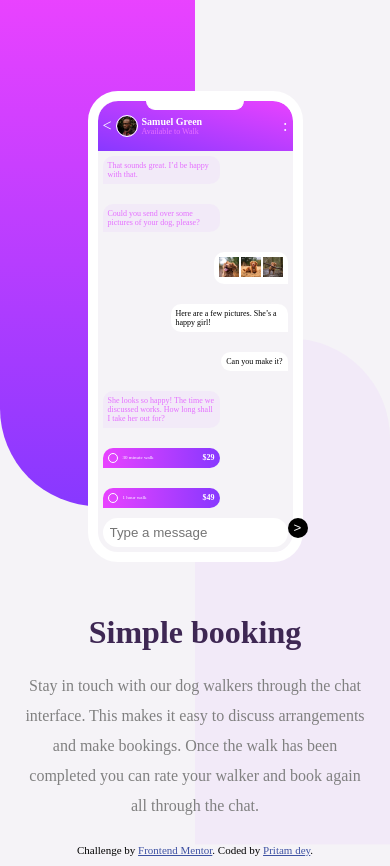
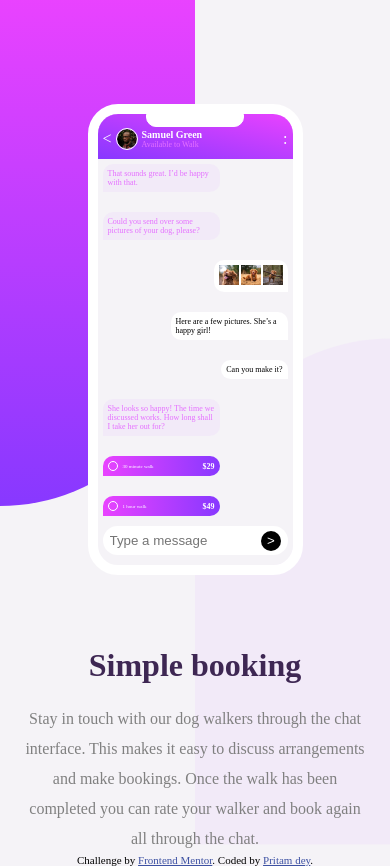
Before and after one commit to onlypritamdey/intermediate, a plain HTML site: page Project1/index.html in a window 390 px wide. Drawn offline with Linux system fonts and the light colour scheme.

Commit message:
Update index.html

```diff
--- a/Project1/index.html
+++ b/Project1/index.html
@@ -17,15 +17,16 @@
      border: none;
     }
     body{
+        height:100vh;
         background-color: hsl(270, 20%, 96%);
     }
+
     .main{
      position: relative;
-     min-height:100vh;
+     height: 100%;
      gap:5vh;
      display:flex;
-     align-intems:center;
-     justify-content: center;
+     justify-content:center;
     }
     .bg1{
     position: absolute;
@@ -33,7 +34,7 @@
     left: 0;
     width:25%;
     height: 80%;
-    border-radius: 0 0 100px 100px;
+    border-radius: 0 0 200px 150px;
     background: linear-gradient(hsl(293, 100%, 63%),hsl(264, 100%, 61%));
     }
 
@@ -53,8 +54,10 @@
     }
 
     .top-bg {
+    position: relative;
     width: 100%;
-    min-height: 10%;
+    height: 10%;
+    max-height: 20%;
     padding: 5px;
     border-radius: 20px 20px 0 0;
     background: linear-gradient(to top right, hsl(264, 100%, 61%), hsl(293, 100%, 63%));
@@ -64,13 +67,13 @@
     position: absolute;
     border-radius: 0 0 10px 10px;
     width: 50%;
-    height: 2%;
+    height: 3%;
     top: 0;
     background-color: white;
     border: 1px solid white;
+    z-index: 11;
     }
-
-    .row {
+     .row {
     color: white;
     gap: 10px;
     margin: 10px 0px;
@@ -107,6 +110,7 @@
     outline: 1px solid white;
     }
     .chat {
+    overflow: auto;
     position: relative;
     width: 100%;
     gap: 10px;
@@ -164,8 +168,8 @@
     }
     #enter{
     position: absolute;
-    right: 9;
-    top: 9;
+    right:6%;
+    top:25%;
     color: white;
     background-color: black;
     height: 20px;
@@ -179,6 +183,8 @@
     margin: 0;
     }
     .txt{
+    margin: 20px;
+    max-height: 40%;
     align-self: center;
     word-break: break-word;
     max-width: 40%;
@@ -199,22 +205,36 @@
     rotate: 180deg;
     width:25%;
     height: 80%;
-    border-radius: 0 0 80px 100px;
+    border-radius: 0 0 200px 150px;
     background-color: hsla(276, 100%, 81%, 10%);
     }
-    .attribution { font-size: 11px; text-align: center; }
-    .attribution a { color: hsl(228, 45%, 44%); }
-    @media(max-width:765px){
+    .attribution {
+        font-size: 11px;
+        text-align: center;
+
+    }
+    .attribution a {
+        color: hsl(228, 45%, 44%);
+
+    }
+   @media(max-width:765px){
         .main{
             flex-direction: column;
         }
         .phone{
-            margin-top: 20%;
+            margin-top: 40%;
             max-width: 50%;
+            max-height: 80%;
         }
         .txt{
             min-width: 90%;
             text-align: center;
+        }
+        .bg1{
+            border-radius: 0 0 250px 0;
+        }
+        .bg2{
+            border-radius: 0 0 250px 0;
         }
         .bg1,.bg2{
             min-width: 50%;
@@ -223,13 +243,16 @@
         }
     }
 
+
+
   </style>
 </head>
 <body>
+
     <div class="main">
-        <div class="bg1">
 
-        </div>
+
+        <div class="bg1"></div>
 
         <div class="phone">
         <div class="bar"></div>
@@ -300,14 +323,19 @@
         <p>Stay in touch with our dog walkers through the chat interface. This makes it easy to
   discuss arrangements and make bookings. Once the walk has been completed you can rate
   your walker and book again all through the chat.</p>
-        </div>
-        <div class="bg2"></div>
 
-
-    </div>
-    <div class="attribution">
+   <div class="attribution">
     Challenge by <a href="https://www.frontendmentor.io?ref=challenge" target="_blank">Frontend Mentor</a>.
     Coded by <a href="#">Pritam dey</a>.
     </div>
+        </div>
+
+
+
+
+        <div class="bg2"></div>
+    </div>
+
+
 </body>
-                   </html>
+</html>
```
